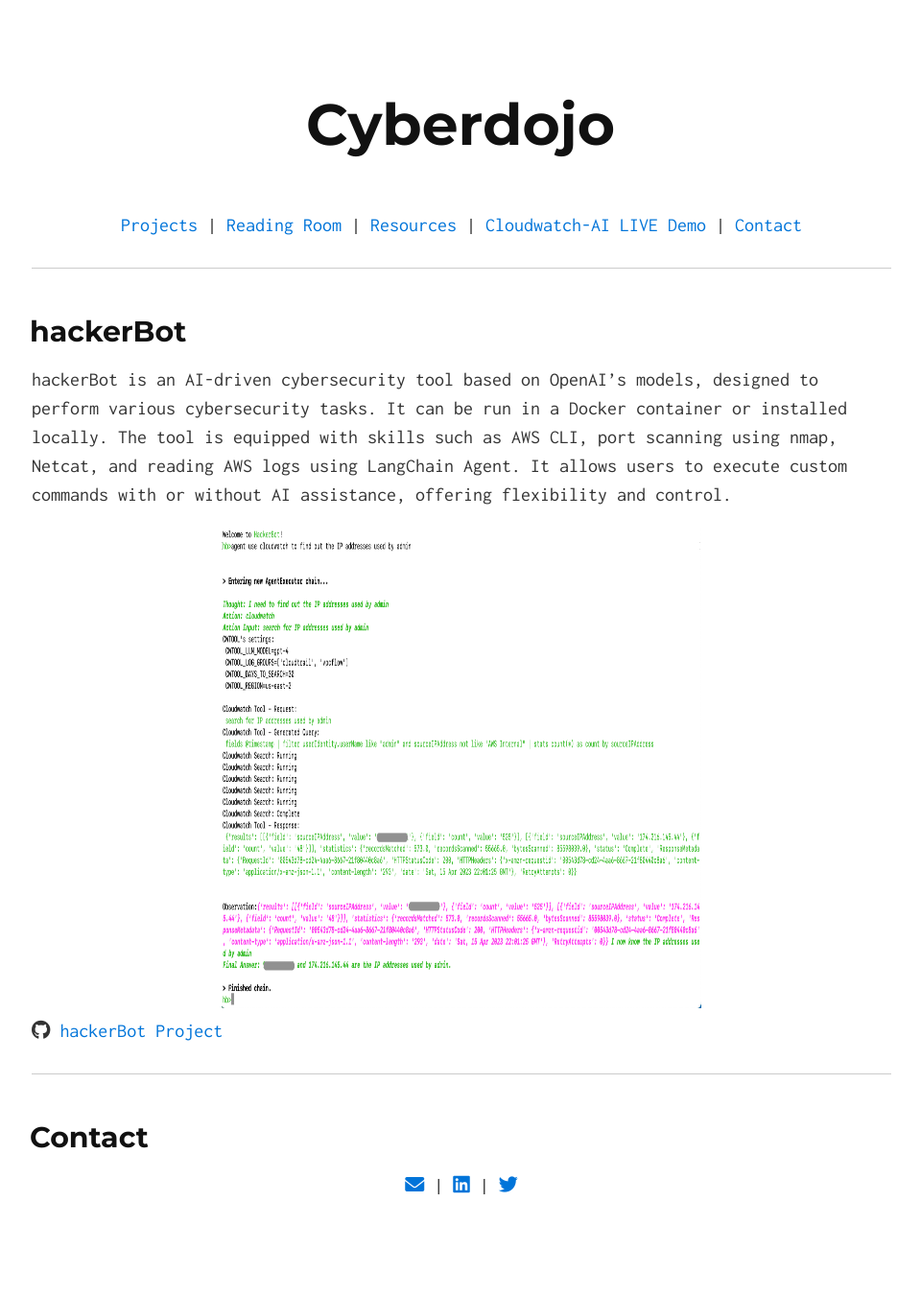
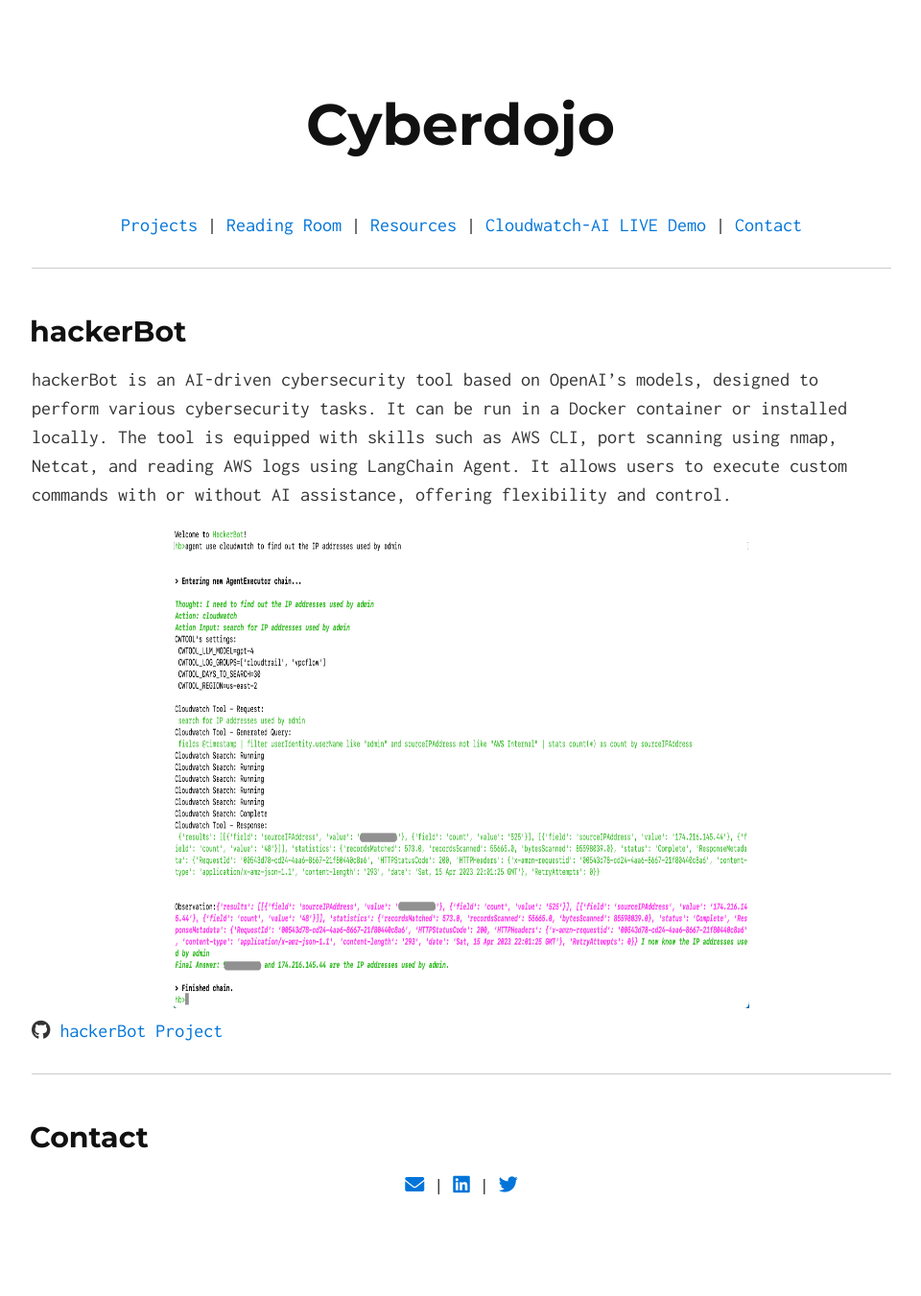
Before and after one commit to Ahmed-AG/cyberdojo-page, a Jekyll site: the page built from projects/hackerbot.md, in a window 1280 px wide. Shown: the whole page at 96% size, without its empty margins (159-1119 px from the left). Built offline with Jekyll 4.4.1, drawn with Linux system fonts in a browser that asks for light colours; our own code applies the rules of GitHub Pages for plain Markdown files.

Commit message:
update hackerBot

```diff
--- a/projects/hackerbot.md
+++ b/projects/hackerbot.md
@@ -6,7 +6,7 @@
 hackerBot is an AI-driven cybersecurity tool based on OpenAI's models, designed to perform various cybersecurity tasks. It can be run in a Docker container or installed locally. The tool is equipped with skills such as AWS CLI, port scanning using nmap, Netcat, and reading AWS logs using LangChain Agent. It allows users to execute custom commands with or without AI assistance, offering flexibility and control.
 
 <center>
-<img src="/static/hackerBot.png" alt="HackerBot searching through logs and answering questions" width="500" height="500" />
+<img src="/static/hackerBot.png" alt="HackerBot searching through logs and answering questions" width="600" height="500" />
 </center>
 
 <i class="fab fa-github"></i> [hackerBot Project](https://github.com/Ahmed-AG/hackerbot){:target="_blank"}
```
